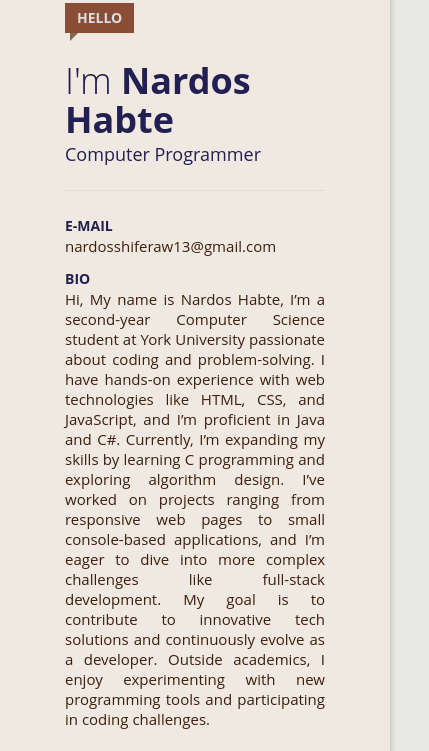
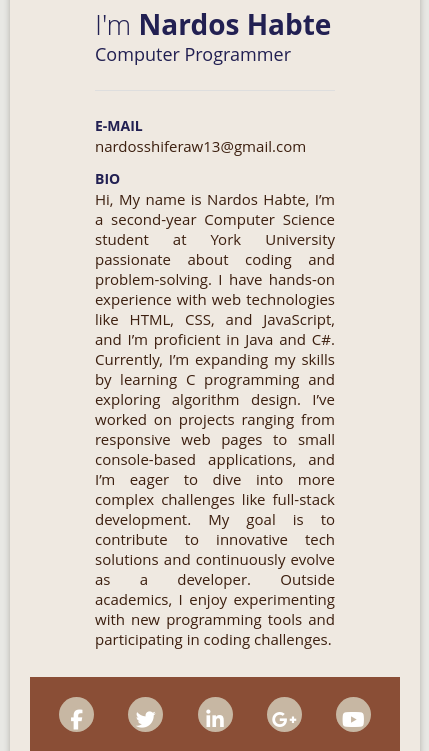
Before and after one commit to Nardozzzz/my-website, a plain HTML site: page index.html in a window 390 px wide. Shown: the part 640-1391 px from the top of the page, 429 px wide, since content can reach past the window. Drawn offline with Linux system fonts and the light colour scheme.

Commit message:
Update style.css

```diff
--- a/assets/css/style.css
+++ b/assets/css/style.css
@@ -250,3 +250,72 @@ img{
         font-size:10vw;
     }
 }
+
+
+
+
+
+
+@media screen and (max-width: 480px) {
+    body {
+        padding: 10px; /* Reduce padding */
+    }
+
+    .profile-box {
+        margin-top: 50px; /* Reduce top margin */
+        margin-bottom: 50px; /* Reduce bottom margin */
+        padding: 20px; /* Add some padding */
+    }
+
+    .profile-title {
+        font-size: 28px; /* Smaller font size for the title */
+    }
+
+    .profile-position {
+        font-size: 14px; /* Reduce font size for the position */
+    }
+
+    .social li a {
+        width: 35px; /* Smaller social icons */
+        height: 35px;
+        font-size: 16px; /* Reduce icon font size */
+    }
+}
+
+
+@media screen and (max-width: 480px) {
+    body {
+        padding: 10px; /* Reduce padding */
+    }
+
+    .profile-box {
+        margin-top: 50px; /* Reduce top margin */
+        margin-bottom: 50px; /* Reduce bottom margin */
+        padding: 20px; /* Add some padding */
+    }
+
+    .profile-title {
+        font-size: 28px; /* Smaller font size for the title */
+    }
+
+    .profile-position {
+        font-size: 14px; /* Reduce font size for the position */
+    }
+
+    .social li a {
+        width: 35px; /* Smaller social icons */
+        height: 35px;
+        font-size: 16px; /* Reduce icon font size */
+    }
+}
+
+
+.student_id {
+    font-size: 6vw; /* 6% of the viewport width */
+}
+
+
+img {
+    max-width: 100%; /* Scale images to fit the container */
+    height: auto; /* Maintain aspect ratio */
+}
```
